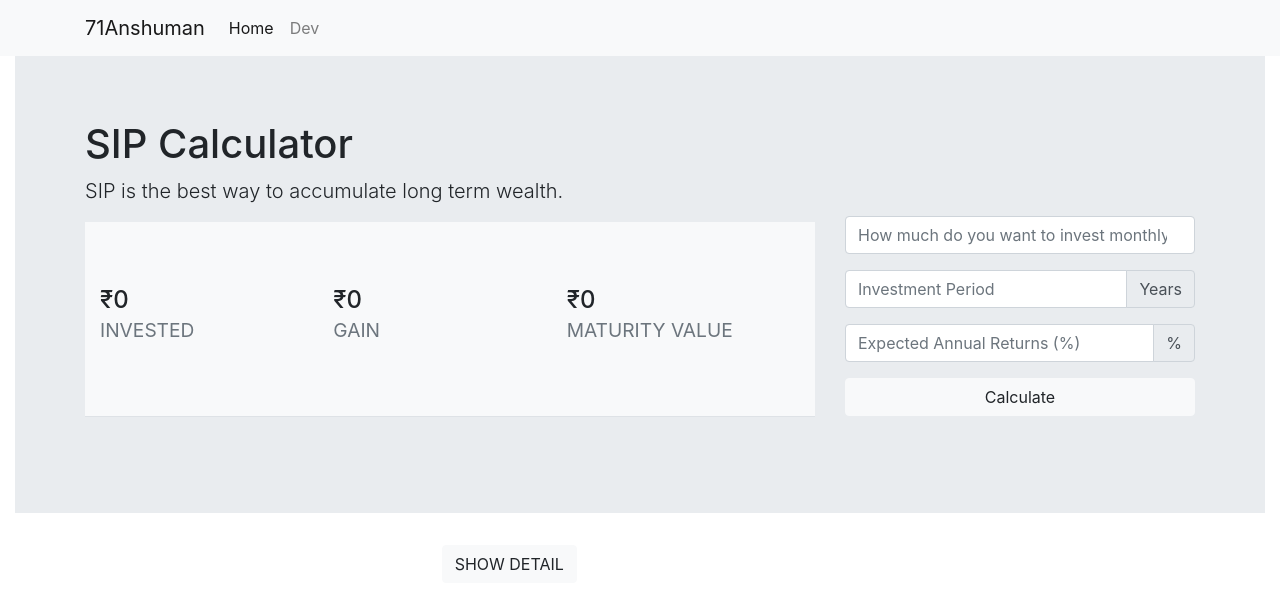
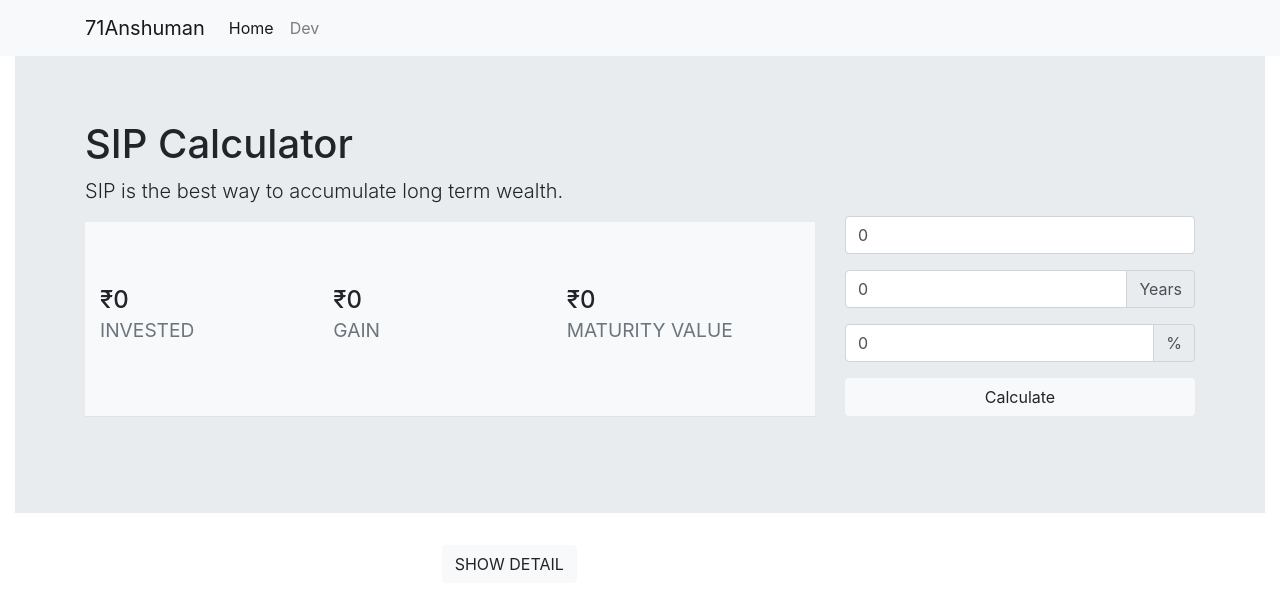
Before and after one commit to 71anshuman/utils, a React (Create React App) app: page /#/ in a window 1280 px wide. Shown: the top 610 px of the page. Built offline with nearby package versions, Linux system fonts and the light colour scheme; what financejs would draw is missing.

Commit message:
added custom hook and created input component

```diff
--- a/src/App.js
+++ b/src/App.js
@@ -4,13 +4,13 @@ import { Finance } from 'financejs';
 import Header from './components/Header';
 import Breakup from './components/Breakup';
 import DataOverview from './components/DataOverview';
+import { useFinInput } from './hooks/useFinInput';
+import Input from './components/common/Input';
 
 let finance = new Finance();
 
 function App() {
-  const [sipAmount, setSipAmount] = useState();
-  const [period, setPeriod] = useState();
-  const [rateOfReturn, setRateOfReturn] = useState();
+  const [{sipAmount, period, rateOfReturn}, handleChange] = useFinInput({sipAmount: 0, rateOfReturn: 0, period: 0});
   const [meta, setMeta] = useState({investmentAmount: 0, interestAmount: 0, finalBalance: 0});
   const [data, setData] = useState([]);
 
@@ -28,7 +28,7 @@ function App() {
       balanceAtEndOfMonth = totalAmountThisMonth * (1 + (rateOfReturn/100) / 12);
       const thisMonthInterest = Math.round(finance.CI(rateOfReturn/12, 1, totalAmountThisMonth, 1) - totalAmountThisMonth);
       interest += thisMonthInterest;
-
+      console.log(investmentAmount);
       transactions.push({
         year: year,
         month: month,
@@ -73,12 +73,12 @@ function App() {
               <form>
                 <div className="form-group">
                   {/* <label>How much do you want to invest monthly?</label> */}
-                  <input type="number" value={sipAmount} onChange={e => setSipAmount(parseInt(e.target.value))} className="form-control" placeholder="How much do you want to invest monthly?" />
+                  <Input name='sipAmount' value={sipAmount} onChange={handleChange} placeholder="Expected Annual Returns (%)" />
                 </div>
                 <div className="form-group">
                   {/* <label>Investment Period</label> */}
                   <div className="input-group mb-3">
-                    <input type="number" max="75" className="form-control" value={period} onChange={e => setPeriod(e.target.value)} placeholder="Investment Period" aria-label="Recipient's username" aria-describedby="basic-addon2" />
+                    <Input name='period' value={period} onChange={handleChange} placeholder="Investment Period" />
                     <div className="input-group-append">
                       <span className="input-group-text" id="basic-addon2">Years</span>
                     </div>
@@ -87,7 +87,7 @@ function App() {
                 <div className="form-group">
                   {/* <label>Expected Annual Returns (%)</label> */}
                   <div className="input-group mb-3">
-                    <input type="number" max="100" value={rateOfReturn} onChange={e => setRateOfReturn(e.target.value)} className="form-control" placeholder="Expected Annual Returns (%)" aria-label="Recipient's username" aria-describedby="basic-addon2" />
+                    <Input name='rateOfReturn' value={rateOfReturn} onChange={handleChange} placeholder="Expected Annual Returns (%)" />
                     <div className="input-group-append">
                       <span className="input-group-text" id="basic-addon2">%</span>
                     </div>
--- /dev/null
+++ b/src/components/common/Input.js
@@ -0,0 +1,6 @@
+export default function Input(props) {
+    const { name } = props;
+    return (
+        <input max="100" name={name} className="form-control" type="number" {...props}/>
+    )
+}
--- /dev/null
+++ b/src/hooks/useFinInput.js
@@ -0,0 +1,12 @@
+import { useState } from 'react';
+
+export const useFinInput = (initialValues) => {
+    const [values, setValues] = useState(initialValues);
+
+    return [values, e => {
+        setValues({
+            ...values,
+            [e.target.name]: parseInt(e.target.value)
+        })
+    }]
+}
```
